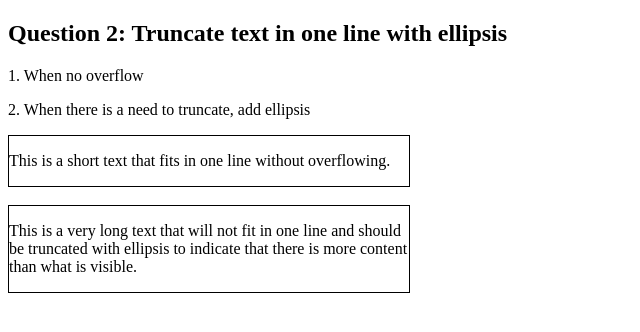
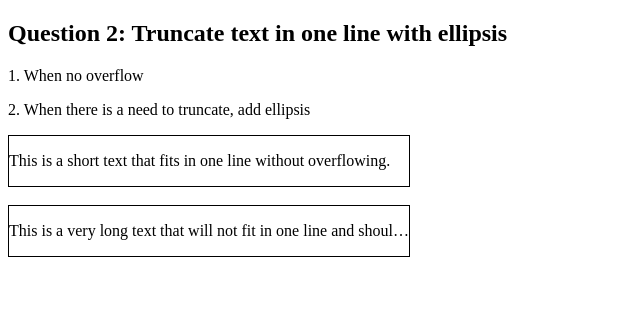
Before and after one commit to taekim-dev/css-practice-project, a plain HTML site: page questions/question2.html in a window 1280 px wide. Shown: the whole page, without its empty margins (0-640 px from the left). Drawn offline with Linux system fonts and the light colour scheme.

Commit message:
add a solution using white space

```diff
--- a/styles/style2.css
+++ b/styles/style2.css
@@ -2,3 +2,9 @@
     width: 400px;
     border: 1px solid
 }
+
+.one-line {
+    white-space: nowrap;
+    overflow: hidden;
+    text-overflow: ellipsis;
+}
```
